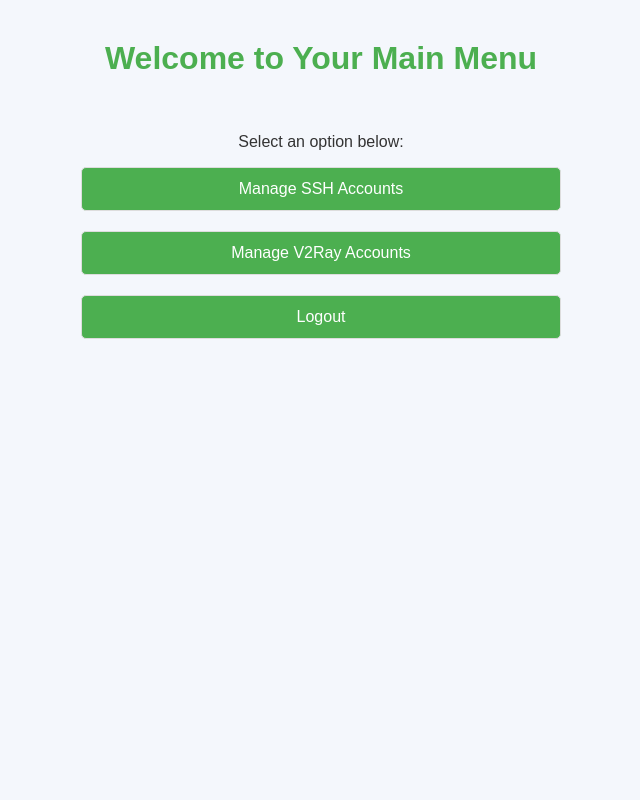
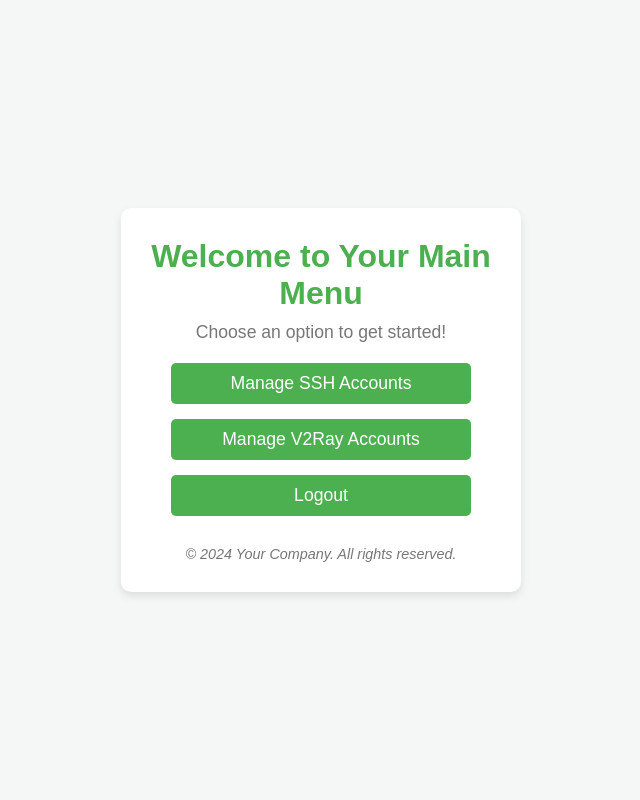
Before and after one commit to mmkash-web/vpnstore, a Flask app: page /main_menu in a window 1280 px wide. Shown: the whole page, without its empty margins (319-959 px from the left). Run offline with Flask 2, Linux system fonts and the light colour scheme.

Commit message:
Update main_menu.html

```diff
--- a/templates/main_menu.html
+++ b/templates/main_menu.html
@@ -4,15 +4,102 @@
     <meta charset="UTF-8">
     <meta name="viewport" content="width=device-width, initial-scale=1.0">
     <title>Main Menu</title>
-    <link rel="stylesheet" href="{{ url_for('static', filename='style.css') }}">
+    <style>
+        /* Reset and general styles */
+        * {
+            margin: 0;
+            padding: 0;
+            box-sizing: border-box;
+        }
+
+        body {
+            font-family: 'Arial', sans-serif;
+            background-color: #f4f7f6;
+            color: #333;
+            display: flex;
+            justify-content: center;
+            align-items: center;
+            height: 100vh;
+        }
+
+        /* Container styles */
+        .container {
+            text-align: center;
+            background-color: white;
+            padding: 30px;
+            border-radius: 10px;
+            box-shadow: 0 4px 8px rgba(0, 0, 0, 0.1);
+            width: 80%;
+            max-width: 400px;
+        }
+
+        header h1 {
+            font-size: 2rem;
+            margin-bottom: 10px;
+            color: #4CAF50;
+        }
+
+        header p {
+            font-size: 1.1rem;
+            color: #777;
+            margin-bottom: 20px;
+        }
+
+        /* Navigation styles */
+        nav ul {
+            list-style-type: none;
+        }
+
+        nav ul li {
+            margin: 15px 0;
+        }
+
+        .menu-btn {
+            background-color: #4CAF50;
+            border: none;
+            color: white;
+            padding: 10px 20px;
+            font-size: 1.1rem;
+            border-radius: 5px;
+            cursor: pointer;
+            transition: background-color 0.3s;
+            width: 100%;
+            max-width: 300px;
+        }
+
+        .menu-btn:hover {
+            background-color: #45a049;
+        }
+
+        footer {
+            margin-top: 30px;
+            font-size: 0.9rem;
+            color: #777;
+        }
+
+        footer p {
+            font-style: italic;
+        }
+    </style>
 </head>
 <body>
-    <h1>Welcome to Your Main Menu</h1>
-    <p>Select an option below:</p>
-    <div>
-        <a href="#"><button>Manage SSH Accounts</button></a>
-        <a href="#"><button>Manage V2Ray Accounts</button></a>
-        <a href="#"><button>Logout</button></a>
+    <div class="container">
+        <header>
+            <h1>Welcome to Your Main Menu</h1>
+            <p>Choose an option to get started!</p>
+        </header>
+
+        <nav>
+            <ul>
+                <li><a href="#"><button class="menu-btn">Manage SSH Accounts</button></a></li>
+                <li><a href="#"><button class="menu-btn">Manage V2Ray Accounts</button></a></li>
+                <li><a href="#"><button class="menu-btn">Logout</button></a></li>
+            </ul>
+        </nav>
+
+        <footer>
+            <p>© 2024 Your Company. All rights reserved.</p>
+        </footer>
     </div>
 </body>
 </html>
```
